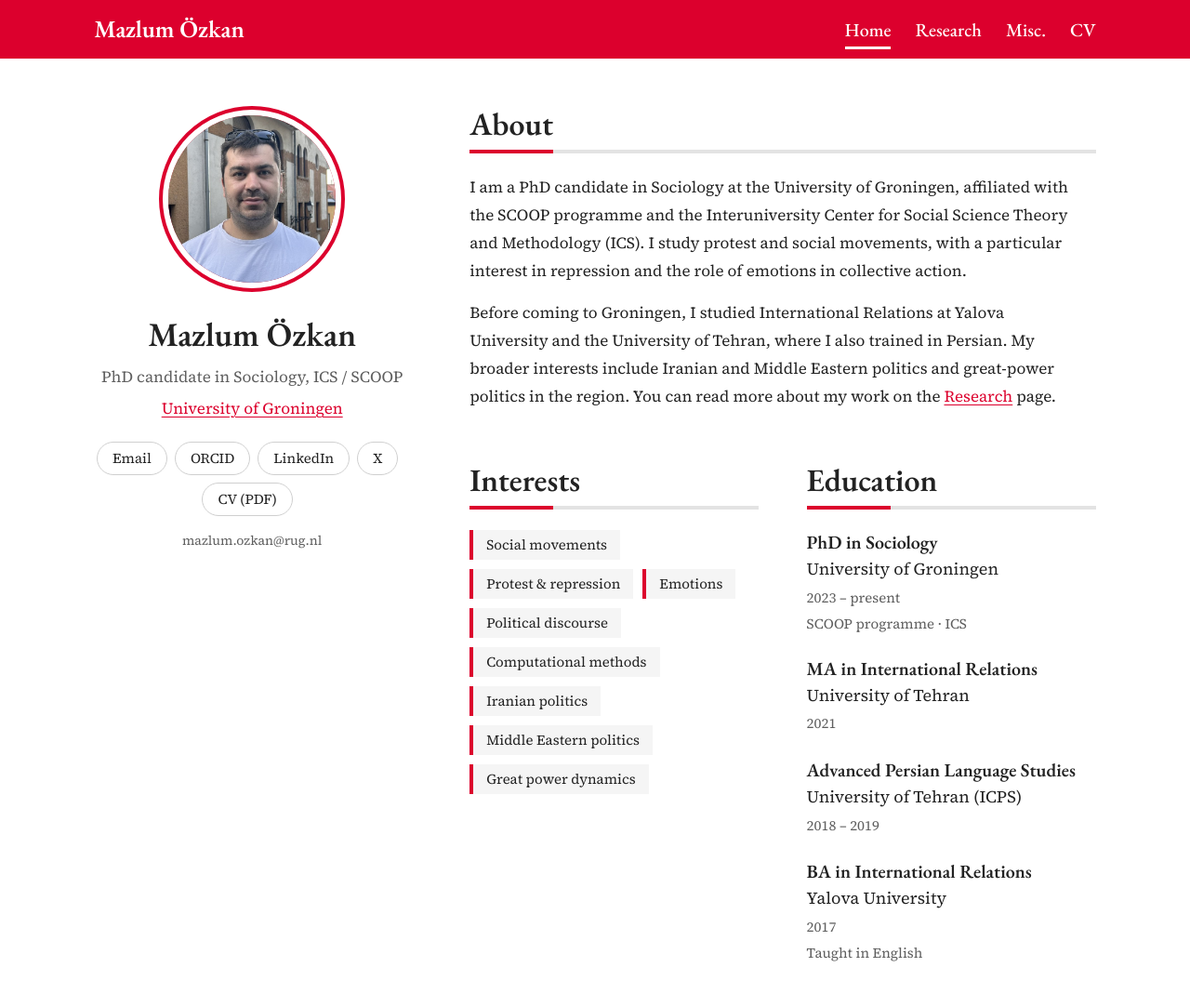
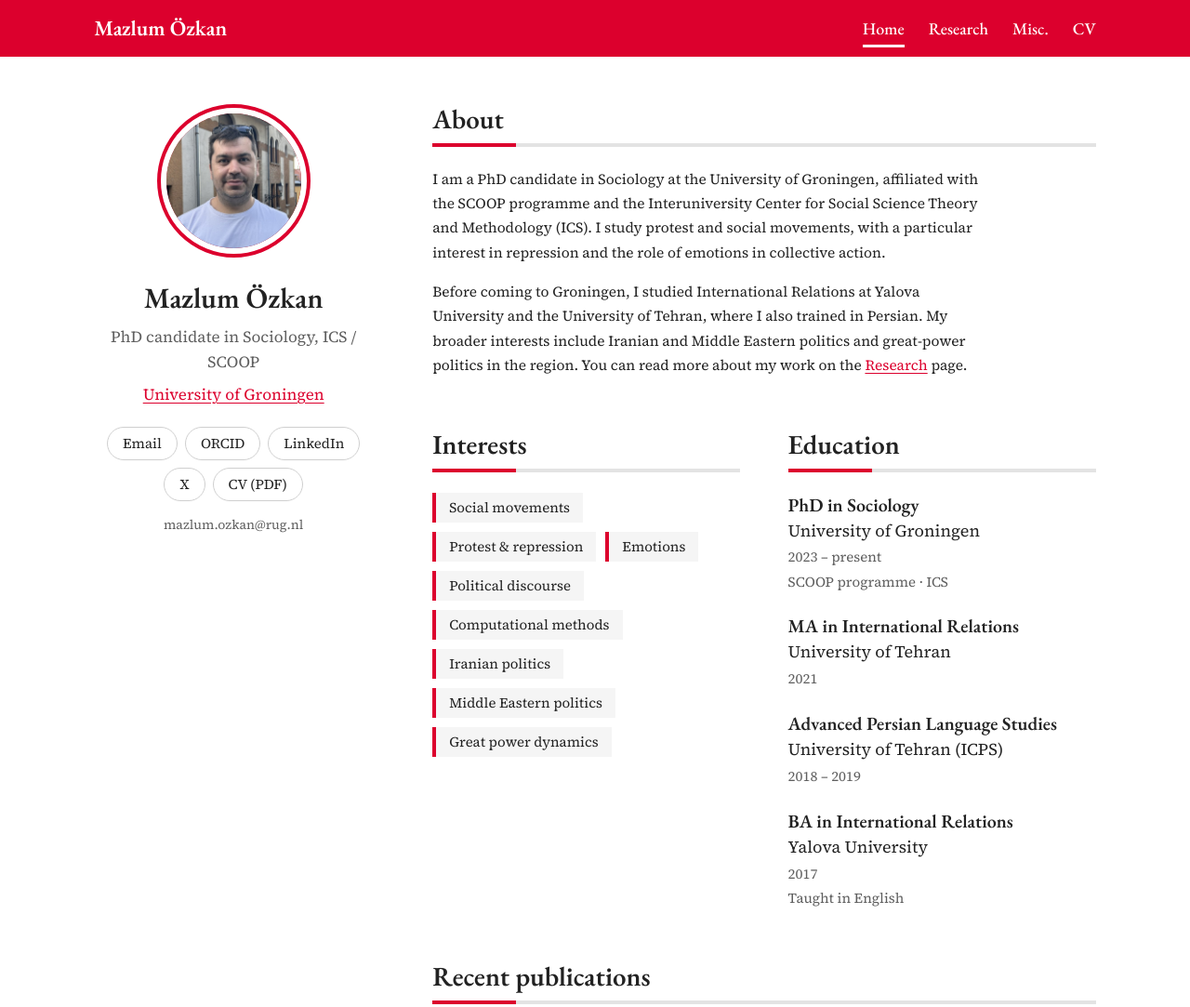
Before and after one commit to mazlumozkan/mazlumozkan.github.io, a plain HTML site: page index.html in a window 1280 px wide. Shown: the top 1083 px of the page at 93% size. Drawn offline with nearby package versions, Linux system fonts and the light colour scheme.

Commit message:
Add files via upload

```diff
--- a/index.html
+++ b/index.html
@@ -19,31 +19,31 @@
 :root[data-theme]{color-scheme:light}
 *{box-sizing:border-box;min-width:0}
 html{scroll-padding-top:80px}
-body{margin:0;background:var(--paper);color:var(--ink);font:17px/1.75 "Source Serif 4",Georgia,serif;overflow-x:clip}
+body{margin:0;background:var(--paper);color:var(--ink);font:15.5px/1.7 "Source Serif 4",Georgia,serif;overflow-x:clip}
 a{color:var(--red);text-underline-offset:3px;text-decoration-thickness:1px}
 a:focus-visible{outline:2px solid #222;outline-offset:3px;border-radius:3px}
 .top{position:sticky;top:0;z-index:5;background:var(--bar);border-bottom:0}
 .top .in{max-width:1180px;margin:auto;display:flex;flex-wrap:wrap;align-items:center;gap:4px 28px;padding:10px max(4vw,16px)}
-.brand{font:600 26px/1.2 "EB Garamond",Georgia,serif;color:#fff;text-decoration:none;margin-right:auto}
+.brand{font:600 23px/1.2 "EB Garamond",Georgia,serif;color:#fff;text-decoration:none;margin-right:auto}
 .top nav{display:flex;flex-wrap:wrap;gap:4px 26px}
-.top nav a{font:500 20px/1 "EB Garamond",Georgia,serif;color:#fff;text-decoration:none;padding:12px 0 8px;border-bottom:3px solid transparent}
+.top nav a{font:500 18px/1 "EB Garamond",Georgia,serif;color:#fff;text-decoration:none;padding:12px 0 8px;border-bottom:3px solid transparent}
 .top nav a:hover{border-color:rgba(255,255,255,.6)}
 .top nav a[aria-current]{color:#fff;border-color:#fff}
-.wrap{max-width:1180px;margin:auto;padding:clamp(28px,4vw,56px) max(4vw,16px);display:grid;grid-template-columns:minmax(0,340px) minmax(0,1fr);gap:clamp(28px,5vw,72px)}
-.wrap.single{grid-template-columns:minmax(0,1fr);max-width:900px}
-.side{text-align:center;align-self:start;position:sticky;top:96px}
-.photo{width:min(200px,60%);aspect-ratio:1;margin:0 auto 26px;border-radius:50%;padding:6px;background:#fff;border:4px solid var(--red);position:relative}
+.wrap{max-width:1180px;margin:auto;padding:clamp(28px,4vw,56px) max(4vw,16px);display:grid;grid-template-columns:minmax(0,300px) minmax(0,1fr);gap:clamp(28px,5vw,80px)}
+.wrap.single{grid-template-columns:minmax(0,1fr);max-width:980px}
+.side{text-align:center;align-self:start;position:sticky;top:90px}
+.photo{width:min(180px,55%);aspect-ratio:1;margin:0 auto 26px;border-radius:50%;padding:6px;background:#fff;border:4px solid var(--red);position:relative}
 .photo div{width:100%;height:100%;border-radius:50%;overflow:hidden;background:linear-gradient(160deg,#e8475f,#a00020);display:grid;place-items:center;position:relative}
 .photo img{position:absolute;inset:0;width:100%;height:100%;object-fit:cover;z-index:1}
 .photo span{font:600 64px/1 "EB Garamond",Georgia,serif;color:#fffaf0}
-.side h1{font:600 clamp(30px,3.4vw,36px)/1.1 "EB Garamond",Georgia,serif;margin:0 0 12px}
+.side h1{font:600 clamp(26px,3vw,31px)/1.1 "EB Garamond",Georgia,serif;margin:0 0 12px}
 .side .role{color:var(--soft);margin:0 0 6px;font-size:17px;line-height:1.6}
 .side .aff{display:inline-block;margin-bottom:20px;font-size:17px}
 .pills{display:flex;flex-wrap:wrap;justify-content:center;gap:8px;max-width:330px;margin:0 auto;list-style:none;padding:0;margin:0}
 .pills a{display:inline-flex;align-items:center;min-height:36px;padding:0 16px;border:1.5px solid #cfcfcf;border-radius:24px;color:var(--ink);text-decoration:none;font-size:15px;background:var(--paper)}
 .emtxt{margin:14px 0 0;font-size:14px;color:var(--soft)}
 .pills a:hover{border-color:var(--red);color:var(--red)}
-h2{font:600 clamp(28px,3vw,34px)/1.15 "EB Garamond",Georgia,serif;margin:0 0 22px;padding-bottom:12px;
+h2{font:600 clamp(24px,2.6vw,29px)/1.15 "EB Garamond",Georgia,serif;margin:0 0 22px;padding-bottom:12px;
  background:linear-gradient(var(--red),var(--red)) left bottom/90px 4px no-repeat,linear-gradient(var(--rule),var(--rule)) left bottom/100% 4px no-repeat}
 h3{font:600 20px/1.3 "EB Garamond",Georgia,serif;margin:0}
 section{margin-bottom:clamp(36px,5vw,56px)}
@@ -80,6 +80,9 @@ details p{font-size:16px;color:var(--soft);margin-top:8px}
 .rec h3{font-size:17px;color:var(--red);margin-bottom:6px}.rec .plain{gap:4px}
 .frn{font-weight:600}.films{margin:4px 0 2px;padding-left:22px;display:grid;gap:2px;font-size:15px}.films li::marker{color:var(--soft);font-size:13px}
 .lang-tag{font-size:13px;color:var(--soft);direction:ltr;unicode-bidi:isolate}.soon{font-style:italic;color:var(--soft)}
+.wp{background:#fff;border:1px solid var(--rule);border-left:4px solid var(--red);border-radius:4px;padding:16px 22px;margin-bottom:14px}
+.wp .st{font-size:13px;letter-spacing:.06em;text-transform:uppercase;color:var(--soft);margin-bottom:4px}
+.wp .t{font:600 18px/1.35 "EB Garamond",Georgia,serif}.wp .w{margin-top:4px;color:var(--soft)}
 footer{text-align:center;color:var(--soft);font-size:15px;padding:24px 16px 40px;border-top:4px solid var(--rule);max-width:1180px;margin:auto}
 @media(max-width:860px){.wrap{grid-template-columns:minmax(0,1fr)}.side{position:static}.two{grid-template-columns:minmax(0,1fr)}}
 @media(max-width:600px){.top nav{gap:2px 18px}.top nav a{font-size:18px}.brand{font-size:23px}}
@@ -121,7 +124,7 @@ footer{text-align:center;color:var(--soft);font-size:15px;padding:24px 16px 40px
   </div>
   <section>
     <h2>Recent publications</h2>
-    <div class="entry"><div class="t">Reform without Revolution: Leadership Discourse and Intra-Hegemonic Polarization in Iran&#x27;s Green Movement</div><div class="v"><b>Özkan, M.</b> · <i>Third World Quarterly</i> · Forthcoming</div></div><div class="entry"><div class="t">Repressive Tolerance in Practice: European Universities and the Suppression of Pro-Palestinian Student Protests</div><div class="v"><b>Özkan, M.</b> · <i>Insight Turkey</i> · Forthcoming</div></div>
+    <div class="entry"><div class="t">Reform without Revolution: Leadership Discourse and Intra-Hegemonic Polarization in Iran&#x27;s Green Movement</div><div class="v"><b>Özkan, M.</b>, &amp; Wittek, R. · <i>Third World Quarterly</i> · Forthcoming</div></div><div class="entry"><div class="t">Repressive Tolerance in Practice: European Universities and the Suppression of Pro-Palestinian Student Protests</div><div class="v"><b>Özkan, M.</b> · <i>Insight Turkey</i> · Forthcoming</div></div>
     <p class="more" style="margin-top:22px"><a href="research.html">All publications, reviews, commentary and talks →</a></p>
   </section>
 </div>
```
Also changed, not shown: research.html (+3 -3 lines), 1 other file.
